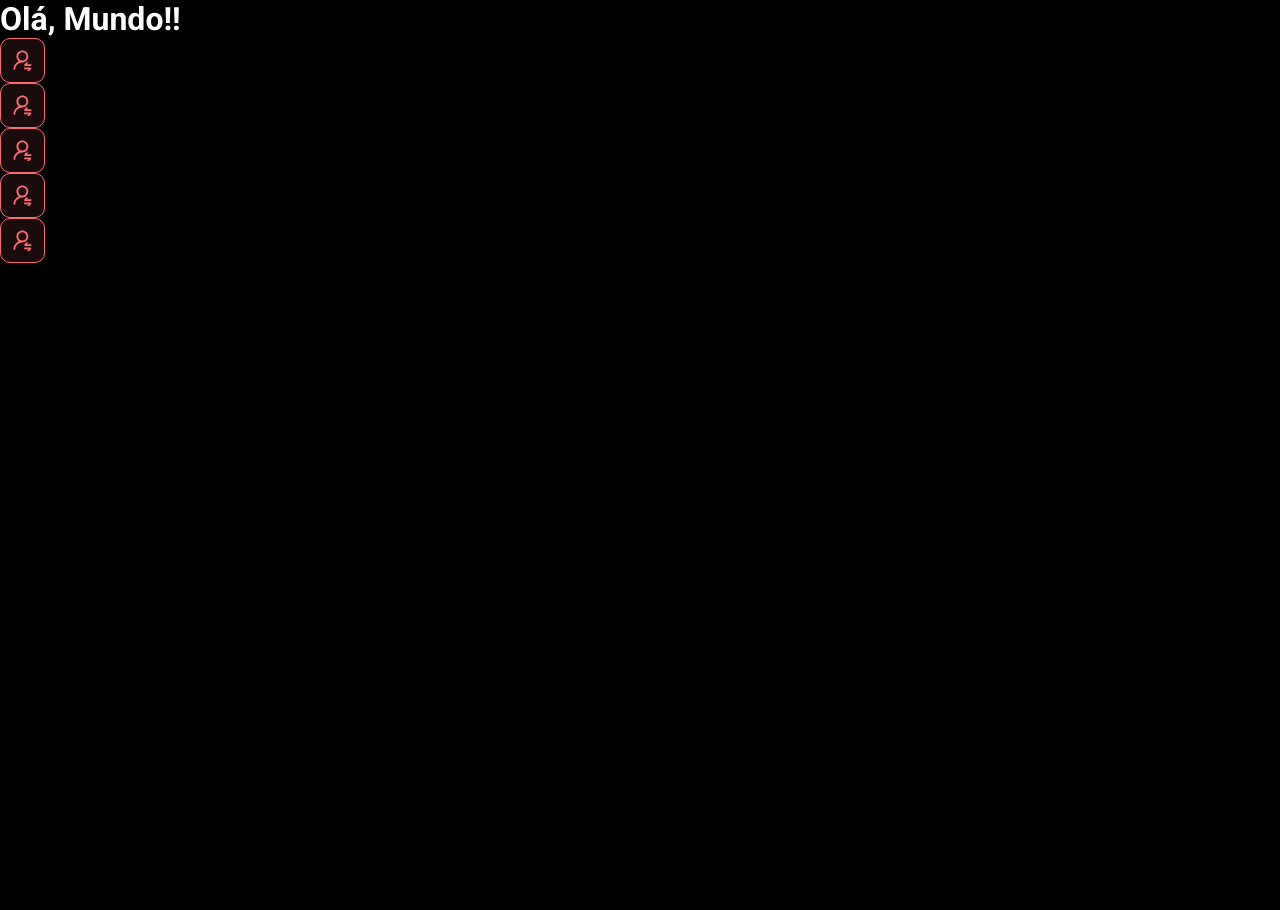
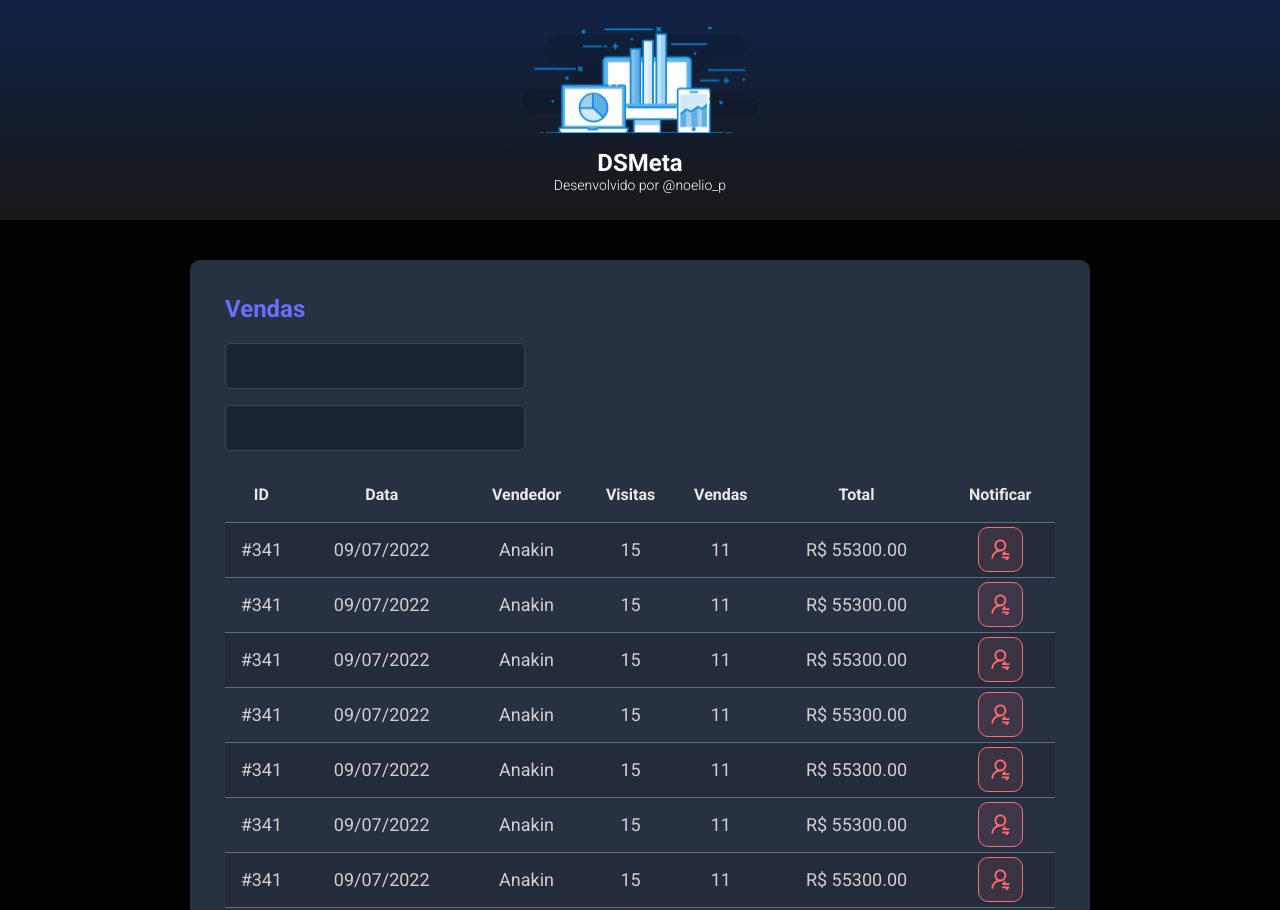
Before and after one commit to NoelioMarques/dsmeta, a React (Vite) app in the folder frontend/: page / in a window 1280 px wide. Shown: the top 910 px of the page. Before the commit the page ends 800 px from the top, so only its background shows below. Built offline with nearby package versions, Linux system fonts and the light colour scheme.

Commit message:
Other Components

```diff
--- a/frontend/src/App.tsx
+++ b/frontend/src/App.tsx
@@ -1,14 +1,17 @@
-import NotificationButton from "./components"
+import Header from './components/Header'
+import SalesCard from './components/SalesCard'
 
 function App() {
   return (
     <>
-    <h1>Olá, Mundo!!</h1>
-    <NotificationButton />
-    <NotificationButton />
-    <NotificationButton />
-    <NotificationButton />
-    <NotificationButton />
+      <Header />
+      <main>
+        <section id="sales">
+          <div className="dsmeta-contanier">
+              <SalesCard/>
+          </div>
+        </section>
+      </main>
     </>
   )
 }
--- /dev/null
+++ b/frontend/src/components/Header/index.tsx
@@ -0,0 +1,20 @@
+import logo from '../../assets/logo.svg'
+import './styles.css'
+
+function Header() {
+    return (
+        <>
+            <header>
+                <div className="dsmeta-logo-container">
+                    <img src={logo} alt="DSMeta"/>
+                        <h1>DSMeta</h1>
+                        <p>Desenvolvido por
+                            <a href="https://www.instagram.com/noelio_p/"> @noelio_p</a>
+                        </p>
+                </div>
+            </header>
+        </>
+    )
+}
+
+export default Header
--- /dev/null
+++ b/frontend/src/components/Header/styles.css
@@ -0,0 +1,27 @@
+header {
+    height: 220px;
+    background: linear-gradient(180deg, #102347 0%, #181818 100%);
+    display: flex;
+    align-items: center;
+    justify-content: center;
+}
+
+.dsmeta-logo-container {
+    display: flex;
+    flex-direction: column;
+    align-items: center;
+}
+
+.dsmeta-logo-container img {
+    width: 235px;
+}
+
+.dsmeta-logo-container h1 {
+    margin-top: 15px;
+    font-size: 24px;
+}
+
+.dsmeta-logo-container p {
+    font-size: 14px;
+    font-weight: 300;
+}
--- /dev/null
+++ b/frontend/src/components/SalesCard/index.tsx
@@ -0,0 +1,161 @@
+import NotificationButton from '..'
+import './styles.css'
+function SalesCard() {
+    return (
+        <>
+            <div className="dsmeta-card">
+                <h2 className="dsmeta-sales-title">Vendas</h2>
+                <div>
+                    <div className="dsmeta-form-control-container">
+                        <input className="dsmeta-form-control" type="text"/>
+                    </div>
+                    <div className="dsmeta-form-control-container">
+                        <input className="dsmeta-form-control" type="text"/>
+                    </div>
+                </div>
+
+                <div>
+                    <table className="dsmeta-sales-table">
+                        <thead>
+                            <tr>
+                                <th className="show992">ID</th>
+                                <th className="show576">Data</th>
+                                <th>Vendedor</th>
+                                <th className="show992">Visitas</th>
+                                <th className="show992">Vendas</th>
+                                <th>Total</th>
+                                <th>Notificar</th>
+                            </tr>
+                        </thead>
+                        <tbody>
+                            <tr>
+                                <td className="show992">#341</td>
+                                <td className="show576">09/07/2022</td>
+                                <td>Anakin</td>
+                                <td className="show992">15</td>
+                                <td className="show992">11</td>
+                                <td>R$ 55300.00</td>
+                                <td>
+                                    <div className="dsmeta-red-btn-container" >
+                                        <NotificationButton/>
+                                    </div>
+
+
+                                </td>
+                            </tr>
+                            <tr>
+                                <td className="show992">#341</td>
+                                <td className="show576">09/07/2022</td>
+                                <td>Anakin</td>
+                                <td className="show992">15</td>
+                                <td className="show992">11</td>
+                                <td>R$ 55300.00</td>
+                                <td>
+                                    <div className="dsmeta-red-btn-container" >
+                                        <NotificationButton/>
+                                    </div>
+
+
+                                </td>
+                            </tr>
+                            <tr>
+                                <td className="show992">#341</td>
+                                <td className="show576">09/07/2022</td>
+                                <td>Anakin</td>
+                                <td className="show992">15</td>
+                                <td className="show992">11</td>
+                                <td>R$ 55300.00</td>
+                                <td>
+                                    <div className="dsmeta-red-btn-container" >
+                                      <NotificationButton/>
+                                    </div>
+
+
+                                </td>
+                            </tr>
+                            <tr>
+                                <td className="show992">#341</td>
+                                <td className="show576">09/07/2022</td>
+                                <td>Anakin</td>
+                                <td className="show992">15</td>
+                                <td className="show992">11</td>
+                                <td>R$ 55300.00</td>
+                                <td>
+                                    <div className="dsmeta-red-btn-container" >
+                                        <NotificationButton/>
+                                    </div>
+
+
+                                </td>
+                            </tr>
+                            <tr>
+                                <td className="show992">#341</td>
+                                <td className="show576">09/07/2022</td>
+                                <td>Anakin</td>
+                                <td className="show992">15</td>
+                                <td className="show992">11</td>
+                                <td>R$ 55300.00</td>
+                                <td>
+                                    <div className="dsmeta-red-btn-container" >
+                                        <NotificationButton/>
+                                    </div>
+
+
+                                </td>
+                            </tr>
+                            <tr>
+                                <td className="show992">#341</td>
+                                <td className="show576">09/07/2022</td>
+                                <td>Anakin</td>
+                                <td className="show992">15</td>
+                                <td className="show992">11</td>
+                                <td>R$ 55300.00</td>
+                                <td>
+                                    <div className="dsmeta-red-btn-container" >
+                                        <NotificationButton/>
+                                    </div>
+
+
+                                </td>
+                            </tr>
+                            <tr>
+                                <td className="show992">#341</td>
+                                <td className="show576">09/07/2022</td>
+                                <td>Anakin</td>
+                                <td className="show992">15</td>
+                                <td className="show992">11</td>
+                                <td>R$ 55300.00</td>
+                                <td>
+                                    <div className="dsmeta-red-btn-container" >
+                                        <NotificationButton/>
+                                    </div>
+
+
+                                </td>
+                            </tr>
+                            <tr>
+                                <td className="show992">#341</td>
+                                <td className="show576">09/07/2022</td>
+                                <td>Anakin</td>
+                                <td className="show992">15</td>
+                                <td className="show992">11</td>
+                                <td>R$ 55300.00</td>
+                                <td>
+                                    <div className="dsmeta-red-btn-container" >
+                                        <NotificationButton/>
+                                    </div>
+
+
+                                </td>
+                            </tr>
+                        </tbody>
+                    </table>
+
+                </div>
+
+            </div>
+        </>
+    )
+}
+
+export default SalesCard
--- /dev/null
+++ b/frontend/src/components/SalesCard/styles.css
@@ -0,0 +1,99 @@
+.dsmeta-card {
+    background-color: #283142;
+    border-radius: 10px;
+    padding: 30px 10px;
+}
+
+
+.dsmeta-sales-title {
+    color: #676FFF;
+    font-size: 24px;
+    margin-bottom: 20px;
+}
+
+.dsmeta-form-control-container {
+    margin-bottom: 16px;
+    max-width: 300px;
+}
+
+.dsmeta-form-control {
+    width: 100%;
+    height: 46px;
+    background-color: #1B2531;
+    border: 1px solid #384459;
+    border-radius: 5px;
+    color: #9AAABE;
+    padding: 0 20px;
+    font-size: 18px;
+
+}
+
+.dsmeta-sales-table {
+    width: 100%;
+    border-spacing: 0;
+    border-collapse: collapse;
+}
+
+.dsmeta-sales-table thead {
+    height: 55px;
+    font-size: 16px;
+    color: #e9e9e9;
+    font-weight: 700;
+}
+
+.dsmeta-sales-table tbody {
+    font-size: 14px;
+    font-weight: 400;
+    color: #cfcfcf;
+    text-align: center;
+}
+
+.dsmeta-sales-table tbody tr {
+    height: 74px;
+    border-top: 1px solid #5F6E82;
+}
+
+.dsmeta-sales-table tbody tr:hover>td {
+    background-color: #384459;
+}
+
+.dsmeta-sales-table tbody tr:nth-child(odd) {
+    background-color: #242C3B;
+}
+
+.dsmeta-red-btn-container {
+    display: flex;
+    justify-content: center;
+}
+
+.show576 {
+    display: none;
+}
+
+.show992 {
+    display: none;
+}
+
+@media (min-width: 576px) {
+    .show576 {
+        display: table-cell;
+    }
+
+    .dsmeta-card {
+        padding: 35px;
+    }
+
+    .dsmeta-sales-table tbody tr {
+        height: 55px;
+    }
+
+    .dsmeta-sales-table tbody {
+        font-size: 18px;
+    }
+}
+
+@media (min-width: 992px) {
+    .show992 {
+        display: table-cell;
+    }
+}
--- a/frontend/src/index.css
+++ b/frontend/src/index.css
@@ -19,3 +19,13 @@
     color: unset;
     text-decoration: none;
 }
+
+.dsmeta-contanier {
+  width: 100%;
+  max-width: 900px;
+  margin: 0 auto;
+}
+
+#sales {
+  padding: 40px 10px;
+}
```
Also changed, not shown: frontend/src/assets/logo.svg (added).
